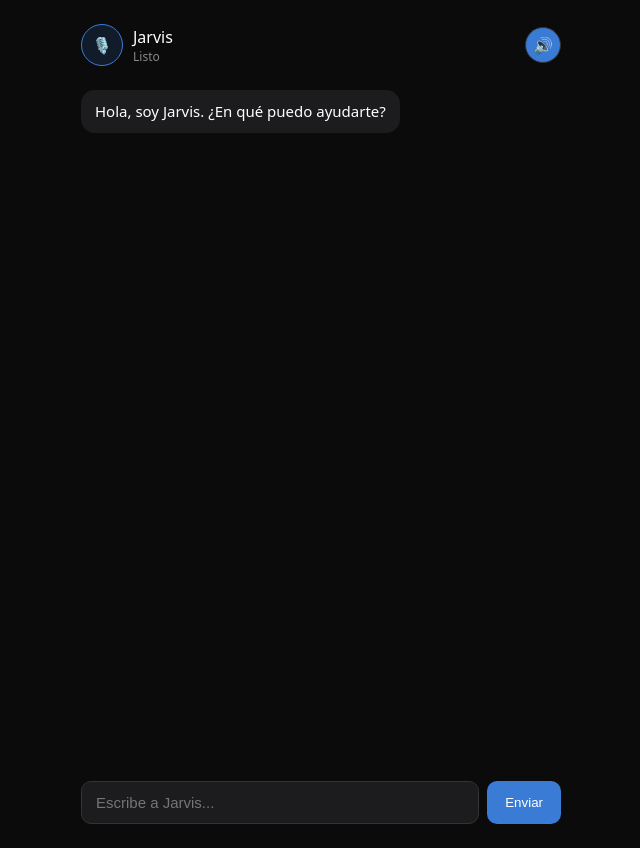
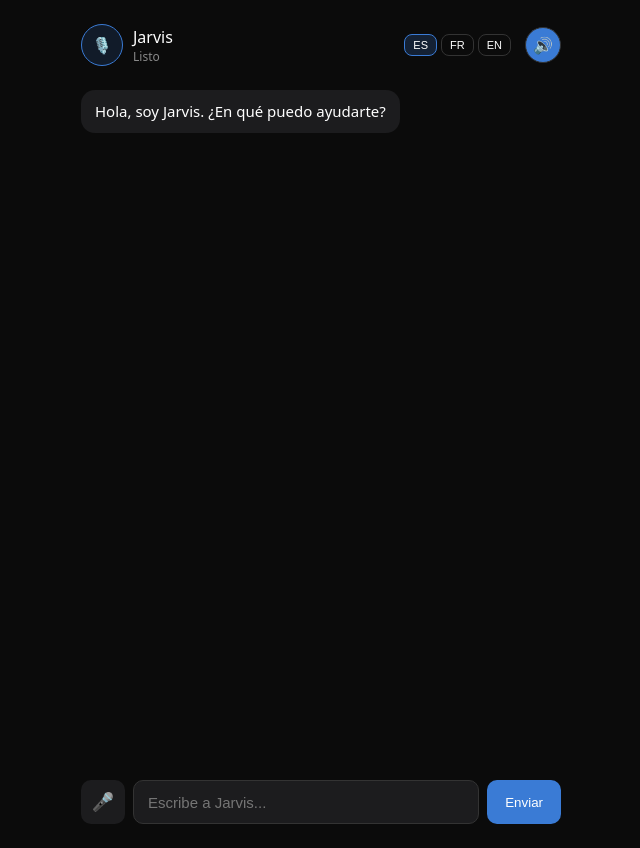
Before and after one commit to Feelingst/Jarvis, a Next.js app: page / in a window 1280 px wide. Shown: the whole page, without its empty margins (319-959 px from the left). Built offline with nearby package versions, Linux system fonts and the light colour scheme.

Commit message:
Add files via upload

```diff
--- a/app/page.js
+++ b/app/page.js
@@ -9,8 +9,38 @@ export default function Home() {
   const [loading, setLoading] = useState(false);
   const [voiceOn, setVoiceOn] = useState(true);
   const [speaking, setSpeaking] = useState(false);
+  const [listening, setListening] = useState(false);
+  const [lang, setLang] = useState("es-ES");
   const bottomRef = useRef(null);
   const audioRef = useRef(null);
+  const recognitionRef = useRef(null);
+
+  function startListening() {
+    const SpeechRecognition = window.SpeechRecognition || window.webkitSpeechRecognition;
+    if (!SpeechRecognition) {
+      alert("Tu navegador no soporta dictado por voz. Prueba con Chrome o Safari actualizado.");
+      return;
+    }
+    const recognition = new SpeechRecognition();
+    recognition.lang = lang;
+    recognition.interimResults = false;
+    recognition.maxAlternatives = 1;
+
+    recognition.onstart = () => setListening(true);
+    recognition.onend = () => setListening(false);
+    recognition.onerror = () => setListening(false);
+    recognition.onresult = (event) => {
+      const transcript = event.results[0][0].transcript;
+      setInput((prev) => (prev ? prev + " " + transcript : transcript));
+    };
+
+    recognitionRef.current = recognition;
+    recognition.start();
+  }
+
+  function stopListening() {
+    recognitionRef.current?.stop();
+  }
 
   async function speak(text) {
     if (!voiceOn || !text) return;
@@ -81,6 +111,26 @@ export default function Home() {
             {loading ? "Pensando..." : speaking ? "Hablando..." : "Listo"}
           </p>
         </div>
+        <div style={{ display: "flex", gap: 4, marginRight: 4 }}>
+          {[
+            { code: "es-ES", label: "ES" },
+            { code: "fr-FR", label: "FR" },
+            { code: "en-US", label: "EN" },
+          ].map((l) => (
+            <button
+              key={l.code}
+              onClick={() => setLang(l.code)}
+              style={{
+                fontSize: 11, padding: "4px 8px", borderRadius: 8,
+                border: lang === l.code ? "1px solid #3a7bd5" : "1px solid #333",
+                background: lang === l.code ? "rgba(58,123,213,0.2)" : "transparent",
+                color: "#fff",
+              }}
+            >
+              {l.label}
+            </button>
+          ))}
+        </div>
         <button
           onClick={() => setVoiceOn(!voiceOn)}
           style={{
@@ -119,6 +169,17 @@ export default function Home() {
       </div>
 
       <div style={{ display: "flex", gap: 8, marginTop: "1rem" }}>
+        <button
+          onClick={listening ? stopListening : startListening}
+          style={{
+            width: 44, height: 44, borderRadius: 10, border: "none", flexShrink: 0,
+            background: listening ? "#d64545" : "#1c1c1e",
+            color: "#fff", fontSize: 18,
+          }}
+          aria-label={listening ? "Detener dictado" : "Hablar a Jarvis"}
+        >
+          {listening ? "⏹️" : "🎤"}
+        </button>
         <input
           value={input}
           onChange={(e) => setInput(e.target.value)}
```
